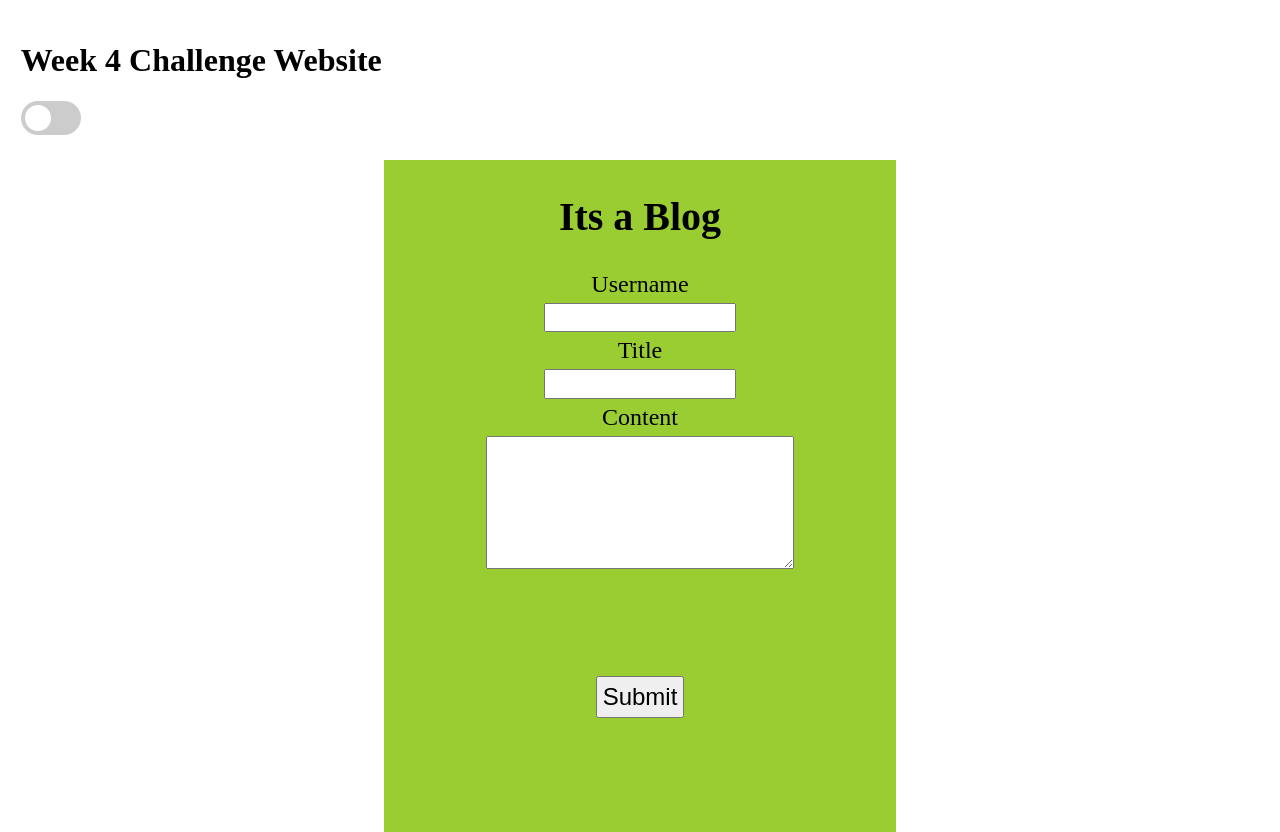
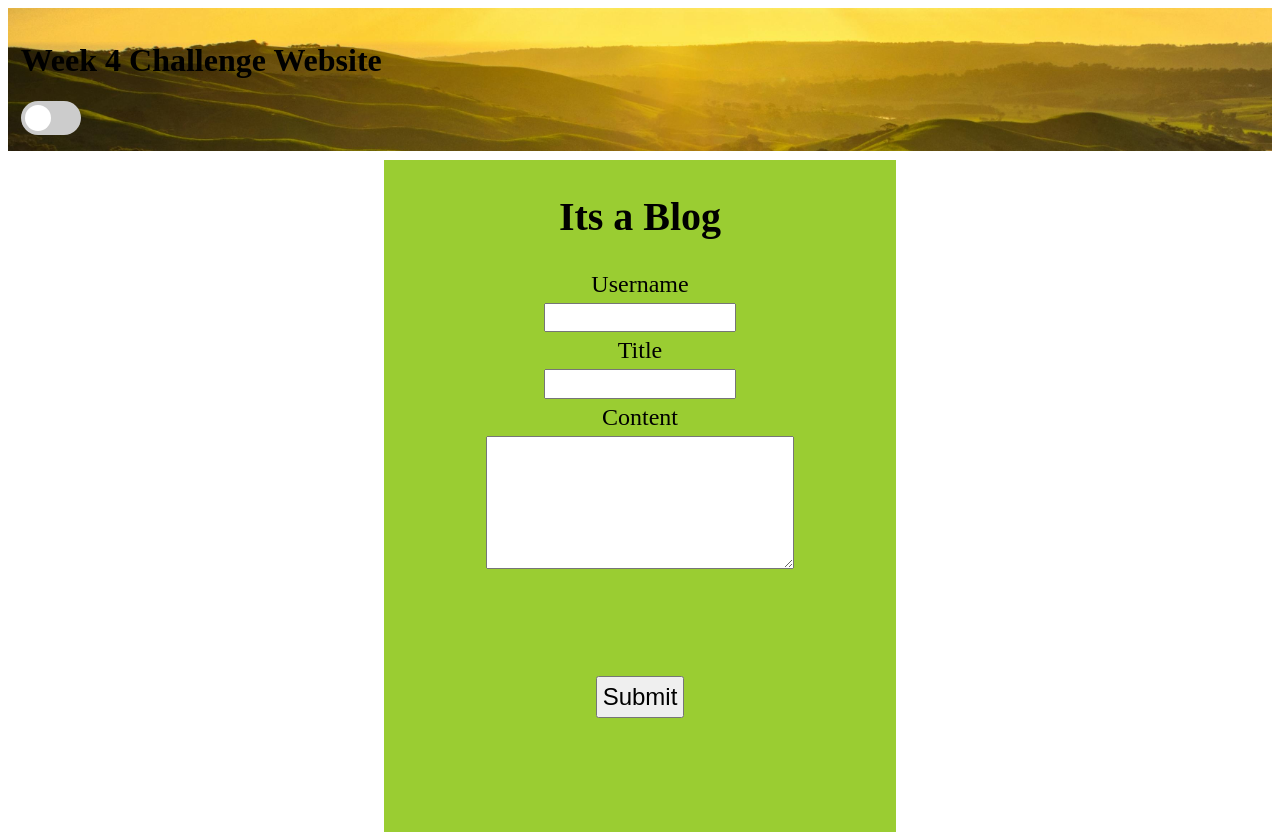
Before and after one commit to TMW93/my-first-blog, a plain HTML site: page index.html in a window 1280 px wide. Drawn offline with Linux system fonts and the light colour scheme.

Commit message:
made website a bit nicer

```diff
--- a/assets/css/form.css
+++ b/assets/css/form.css
@@ -11,6 +11,9 @@ header {
   margin-bottom: 3em;
   display: flex;
   flex-direction: column;
+  background-image: url(../images/light-mode-stock-image.jpeg);
+  background-size: cover;
+  background-position: center;
 }
 
 /* light mode dark mode switch */
```
Also changed, not shown: assets/images/light-mode-stock-image.jpeg (added), 3 other files.
